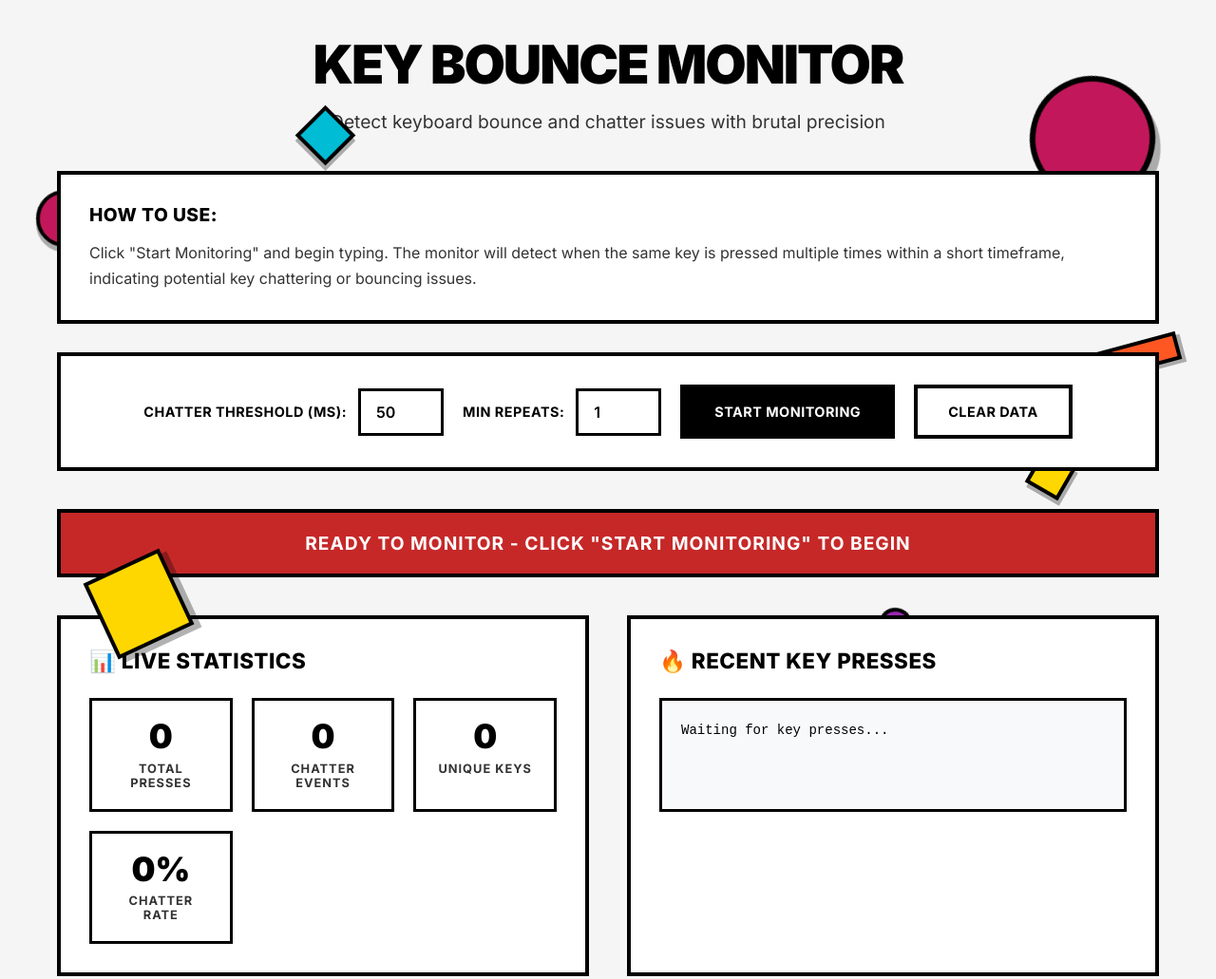
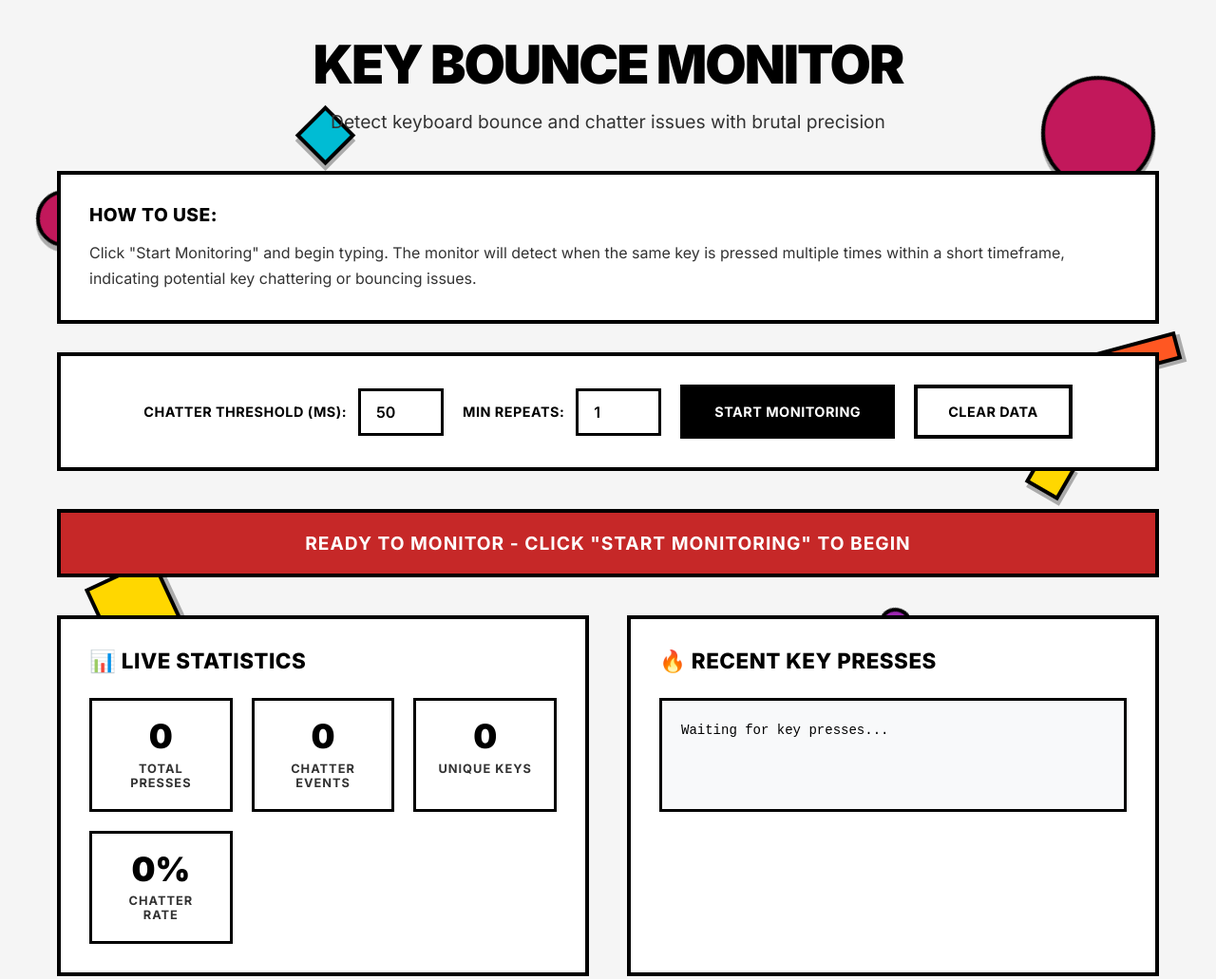
Before and after one commit to jonfriesen/keybounce.xyz, a plain HTML site: page index.html in a window 1280 px wide. Shown: the top 1031 px of the page at 95% size. Drawn offline with Linux system fonts and the light colour scheme.

Commit message:
Fix h1 and subtitle z-index to render above decorative shapes

```diff
--- a/index.html
+++ b/index.html
@@ -4,7 +4,7 @@
 <head>
     <meta charset="UTF-8">
     <meta name="viewport" content="width=device-width, initial-scale=1.0">
-    <link rel="icon" type="image/x-icon" href="https://jonfriesen.ca/favicon.ico">
+    <link rel="icon" type="image/x-icon" href="favicon.svg">
     <title>Key Bounce Monitor</title>
     <style>
         @import url('https://fonts.googleapis.com/css2?family=Inter:wght@400;600;700;800;900&display=swap');
@@ -28,37 +28,6 @@
         }
 
         /* Decorative background elements */
-        body::before {
-            content: '';
-            position: fixed;
-            top: 10%;
-            right: 5%;
-            width: 120px;
-            height: 120px;
-            background: #C2185B;
-            border-radius: 50%;
-            border: 6px solid #000;
-            z-index: 0;
-            transform: rotate(15deg);
-            box-shadow: 8px 8px 0 rgba(0, 0, 0, 0.3);
-            pointer-events: none;
-        }
-
-        body::after {
-            content: '';
-            position: fixed;
-            bottom: 15%;
-            left: 8%;
-            width: 80px;
-            height: 80px;
-            background: #ffd700;
-            border: 4px solid #000;
-            z-index: 0;
-            transform: rotate(-25deg);
-            box-shadow: 6px 6px 0 rgba(0, 0, 0, 0.3);
-            pointer-events: none;
-        }
-
         .decorative-shape {
             position: fixed;
             background: #C2185B;
@@ -77,6 +46,15 @@
             transform: rotate(45deg);
         }
 
+        .decorative-shape.circle-3 {
+            top: 10%;
+            right: 5%;
+            width: 120px;
+            height: 120px;
+            border-radius: 50%;
+            transform: rotate(45deg);
+        }
+
         .decorative-shape.square-1 {
             top: 60%;
             right: 12%;
@@ -84,6 +62,15 @@
             height: 40px;
             background: #ffd700;
             transform: rotate(30deg);
+        }
+
+        .decorative-shape.square-2 {
+            bottom: 15%;
+            left: 8%;
+            width: 80px;
+            height: 80px;
+            background: #ffd700;
+            transform: rotate(-25deg);
         }
 
         .decorative-shape.triangle-1 {
@@ -142,6 +129,8 @@
             font-weight: 900;
             letter-spacing: -2px;
             line-height: 1;
+            position: relative;
+            z-index: 10;
         }
 
         .subtitle {
@@ -150,6 +139,8 @@
             color: #333;
             margin-bottom: 40px;
             font-weight: 400;
+            position: relative;
+            z-index: 10;
         }
 
         .controls {
@@ -626,12 +617,13 @@
 
 <body>
     <div class="decorative-shape circle-1"></div>
+    <div class="decorative-shape circle-3"></div>
     <div class="decorative-shape square-1"></div>
     <div class="decorative-shape triangle-1"></div>
     <div class="decorative-shape rectangle-1"></div>
     <div class="decorative-shape circle-2"></div>
     <div class="decorative-shape diamond-1"></div>
-
+    <div class="decorative-shape square-2"></div>
     <div class="container">
         <h1>KEY BOUNCE MONITOR</h1>
         <p class="subtitle">Detect keyboard bounce and chatter issues with brutal precision</p>
```
Also changed, not shown: favicon.svg (added).
